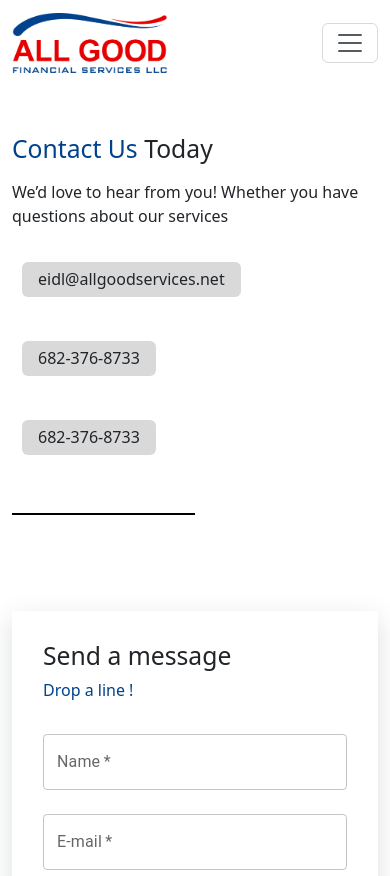
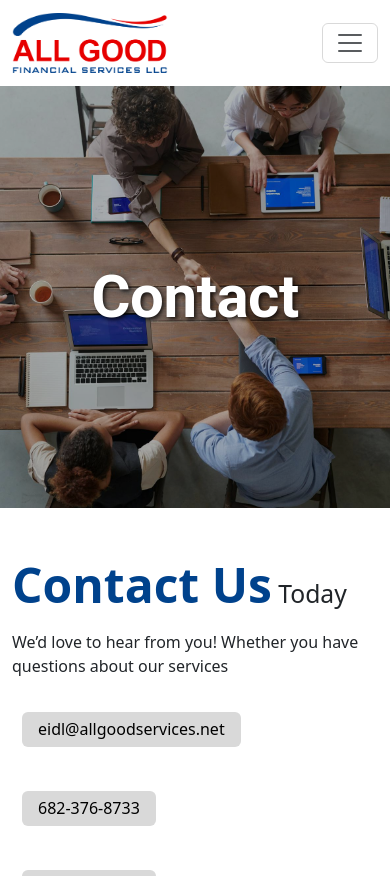
Before and after one commit to brassydev/allgoodservices, a Next.js app: page /contact in a window 390 px wide. Shown: the top 876 px of the page. Built offline with nearby package versions, Linux system fonts and the light colour scheme; some icons are missing.

Commit message:
all page content added

```diff
--- a/app/contact/page.js
+++ b/app/contact/page.js
@@ -2,10 +2,12 @@
 
 import Contact_form from "@/components/ContactForm";
 import Map from "@/components/Map";
+import PageBanner from "@/components/PageBanner";
 
 export default function Contact() {
   return (
     <>
+    <PageBanner title={'Contact'} imageUrl={'/images/contact_banner.jpg'}/>
       <Contact_form />
       <Map />
     </>
--- a/app/health-insurance/page.js
+++ b/app/health-insurance/page.js
@@ -223,7 +223,7 @@
 
   return (
     <>
-        <PageBanner title={'Health Insurance'}/>
+        <PageBanner title={'Health Insurance'} imageUrl={'/images/page_banner.jpg'}/>
         <Container sx={{ mt: 5 , position:'relative', mb:  10}}>
             <form onSubmit={handleSubmit}>
                 <Grid container spacing={2}>
--- a/app/page.js
+++ b/app/page.js
@@ -6,7 +6,8 @@
 import Feedback from "@/components/feedback";
 import AboutUs from "@/components/About_Us";
 import Banner from "@/components/banner";
-import Contact from "./contact/page";
+import Contact_form from "@/components/ContactForm";
+import Map from "@/components/Map";
 
 export default function Home() {
   return (
@@ -16,7 +17,8 @@
     <Feedback/>
     <AboutUs/>
     <Banner/>
-    <Contact/>
+    <Contact_form />
+    <Map />
     </>
   );
 }
--- a/components/About_Us.js
+++ b/components/About_Us.js
@@ -42,7 +42,7 @@
       </div>
       <div className="container">
           <div className="row">
-            <div className="col-md-6 center p-5">
+            <div className="col-md-6 center">
               <div className="d-flex-column align-items-center">
                 <i className="fas fa-handshake fa-3x me-3"></i> {/* Icon */}
                 <h2 style={{fontWeight:'bold'}}>Comprehensive Financial Solutions</h2>
@@ -60,10 +60,11 @@
                 </p>
               </div>
             </div>
-            <div className="col-md-6 pb-5 center">
+            <div className="col-md-6 center">
               <img
                 src="/images/finance_banner.png"
                 alt="banner"
+                width={'100%'}
               ></img>
             </div>
           </div>
--- a/components/ContactForm.js
+++ b/components/ContactForm.js
@@ -74,7 +74,7 @@
         <div className="row">
           <div className="col-md-6 mt-5">
             <h2>
-              <span className="text-blue">Contact Us</span> Today
+              <span className="heading-text text-blue">Contact Us</span> Today
             </h2>
             <p className="mt-3">
               We’d love to hear from you! Whether you have questions about our
@@ -89,21 +89,26 @@
                 }}
               ></i>
               <h6 className="contact_container d-flex align-items-center px-3">
-                eidl@allgoodservices.net
+                <a href="mailto:eidl@allgoodservices.net" style={{ textDecoration: 'none', color: 'black' }}>
+                  eidl@allgoodservices.net
+                </a>
               </h6>
             </div>
             <div className="d-flex align-items-center mt-4">
               <i
-                class="fa-brands fa-whatsapp"
+                className="fa-brands fa-whatsapp"
                 style={{
                   fontSize: "32px",
                   color: "#2fba42",
                 }}
               ></i>
               <h6 className="contact_container d-flex align-items-center px-3">
-                682-376-8733
+                <a href="https://wa.me/16823768733" style={{ textDecoration: 'none', color: 'black' }}>
+                  682-376-8733
+                </a>
               </h6>
             </div>
+
             <div className="d-flex align-items-center mt-4">
               <i
                 className="fa-solid fa-phone"
@@ -113,9 +118,12 @@
                 }}
               ></i>
               <h6 className="contact_container d-flex align-items-center px-3">
-                682-376-8733
+                <a href="tel:16823768733" style={{ textDecoration: 'none', color: 'black' }}>
+                  682-376-8733
+                </a>
               </h6>
             </div>
+
             <div className="contact_line my-5"></div>
           </div>
           <div className="col-md-6 mt-5 mb-5">
@@ -146,7 +154,6 @@
                 <TextField
                   label="Phone Number"
                   type="tel"
-                  variant="outlined"
                   fullWidth
                   margin="normal"
                   name="phone"
@@ -163,13 +170,17 @@
                   value={formData.message}
                   onChange={handleChange}
                   multiline
-                  rows={4}
+                  rows={2}
                   required
                 />
-                <Button variant="contained" type="submit" className="bg-blue">
+
+              </form>
+              <div style={{height:'40px',position:'relative'}}>
+              <Button sx={{position:'absolute',right:0,top:10}} variant="contained" type="submit" className="bg-blue">
                   Submit
                 </Button>
-              </form>
+              </div>
+
             </div>
           </div>
         </div>
--- a/components/Map.js
+++ b/components/Map.js
@@ -8,9 +8,8 @@
           src="https://www.google.com/maps/embed?pb=!1m18!1m12!1m3!1d3310.039017729712!2d151.09377907507644!3d-33.94012456350659!2m3!1f0!2f0!3f0!3m2!1i1024!2i768!4f13.1!3m3!1m2!1s0x6b12ba2bcb43bb1d%3A0x2366186faa7b695a!2s30%20Commercial%20Rd%2C%20Fratton%20NSW%202208%2C%20Australia!5e0!3m2!1sen!2sin!4v1728716607416!5m2!1sen!2sin"
           width="100%"
           height="450"
-          allowfullscreen=""
           loading="lazy"
-          referrerpolicy="no-referrer-when-downgrade"
+          referrerPolicy="no-referrer-when-downgrade"
         ></iframe>
       </div>
     </>
--- a/components/Navigation.js
+++ b/components/Navigation.js
@@ -62,6 +62,20 @@
               </Link>
             </li>
           </ul>
+          <div>
+            <i className="fa-solid fa-phone"
+                style={{
+                  fontSize: "32px",
+                }}></i>
+          </div>
+          <span
+            style={{
+              borderLeft: "1px solid black", // Creates the vertical line
+              height: "38px", // Adjust height to match icon size
+              marginLeft: "10px", // Adds spacing between icon and line
+              marginRight:"10px"
+            }}
+          ></span>
           <div style={{ flexDirection: "column", textAlign: "center", marginRight: "1rem" }}>
             <p style={{ margin: 0, textDecorationLine: "underline" }}>Have any Question?</p>
             <p style={{ margin: 0 }}>682-376-8733</p>
--- a/components/PageBanner.js
+++ b/components/PageBanner.js
@@ -1,12 +1,11 @@
-// Banner.js
 import React from 'react';
 import { Box, Typography } from '@mui/material';
 
-const PageBanner = ({ title }) => {
-    const imageUrl = '/images/page_banner.jpg'
+const PageBanner = ({ title, imageUrl }) => {
   return (
     <Box
       sx={{
+        position: 'relative',
         height: '50vh',
         backgroundImage: `url(${imageUrl})`,
         backgroundSize: 'cover',
@@ -18,7 +17,30 @@
         textAlign: 'center',
       }}
     >
-      <Typography variant="h2" component="h1" sx={{ fontWeight: 'bold', textShadow: '2px 2px 4px rgba(0,0,0,0.8)' }}>
+      {/* Transparent Overlay */}
+      <Box
+        sx={{
+          position: 'absolute',
+          top: 0,
+          left: 0,
+          width: '100%',
+          height: '100%',
+          backgroundColor: 'rgba(0, 0, 0, 0.3)', // Black background with 50% opacity
+          zIndex: 1, // Ensures the overlay is between the background and text
+        }}
+      />
+
+      {/* Banner Title */}
+      <Typography
+        variant="h2"
+        component="h1"
+        sx={{
+          fontWeight: 'bold',
+          textShadow: '2px 2px 4px rgba(0,0,0,0.8)',
+          position: 'relative', // Ensures text appears above the overlay
+          zIndex: 2,
+        }}
+      >
         {title}
       </Typography>
     </Box>
```
Also changed, not shown: app/about/page.js (+8 -1 lines), app/services/page.js (added, +13 -0 lines), public/images/contact_banner.jpg (added), public/images/service_banner.jpg (added).
